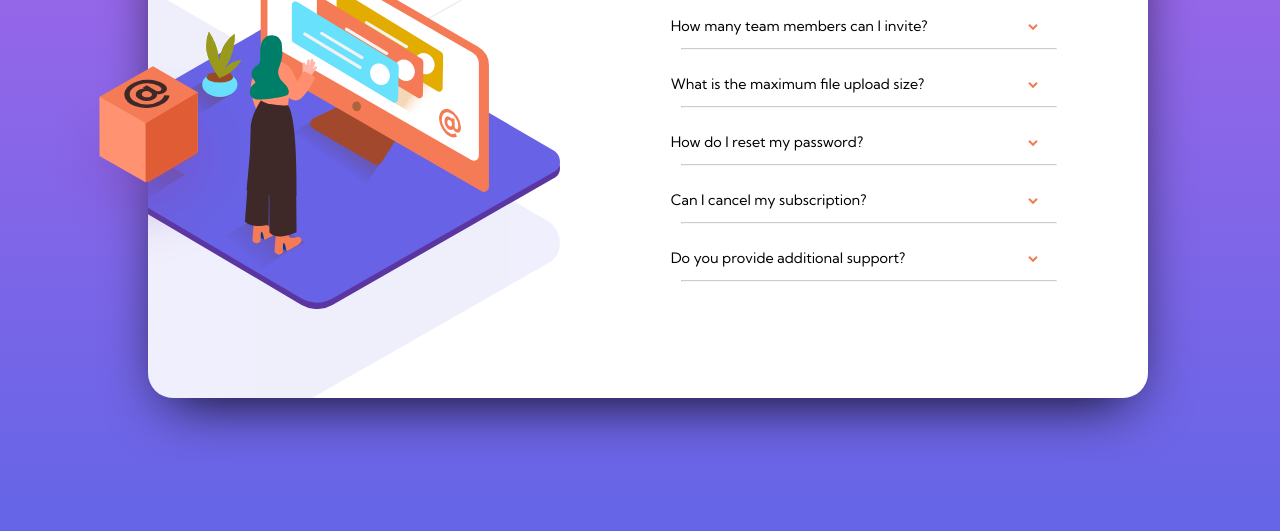
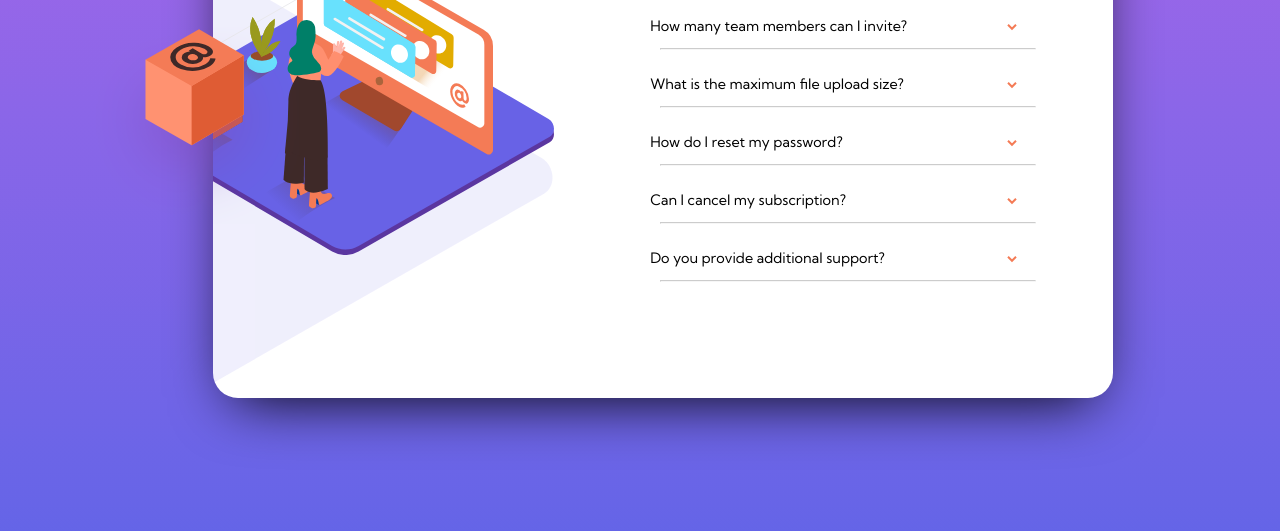
Before and after one commit to tbensheimer/FAQ-Accordion-Card, a plain HTML site: page index.html in a window 1280 px wide. Shown: the part 285-816 px from the top of the page. Drawn offline with Linux system fonts and the light colour scheme.

Commit message:
Update index.css

```diff
--- a/index.css
+++ b/index.css
@@ -75,6 +75,7 @@ body {
     padding: 10px 25px;
     display: flex;
     justify-content: space-between;
+    transition: all 0.2s ease;
 }
 
 h2 {
@@ -89,6 +90,7 @@ h2 {
 
 .question:hover {
     cursor:pointer;
+    color: hsl(14, 88%, 65%);
 }
 
 hr {
@@ -105,11 +107,14 @@ display: none;
 animation-name: slideOut;
 animation-duration: .5s;
 animation-fill-mode: forwards;
+transition: all 0.2s ease;
+
 }
 
 .question.active h2 {
     font-weight: 700;
     height: 70px;
+    color: hsl(238, 29%, 16%);
     }
 
 .question.active span {
@@ -152,7 +157,7 @@ animation-fill-mode: forwards;
     }
 
 
-    @media (min-width: 1000px) {
+    @media (min-width: 900px) {
 
         body {
             height: 100vh;
@@ -160,8 +165,8 @@ animation-fill-mode: forwards;
 
         .container {
             flex-direction: row;
-            width: 1000px;
-            max-width: 1000px;
+            width: 100%;
+            max-width: 100%;
             padding: 75px 0px;
             height: 400px;
             overflow: hidden;
@@ -175,8 +180,8 @@ animation-fill-mode: forwards;
         .box {
             display: initial;
             position: absolute;
-            left: -80px;
-            top: 240px;
+            left: -11%;
+            top: 35%;
             transform: scale(1.1);
             z-index: 3;
         }
@@ -184,8 +189,8 @@ animation-fill-mode: forwards;
         .shadow {
             content: url("images/bg-pattern-desktop.svg");
             position: absolute;
-            top: -260px;
-            left: -250px;
+            top: -175%;
+            left: -50%;
             transform: scale(2);
         }
 
```
